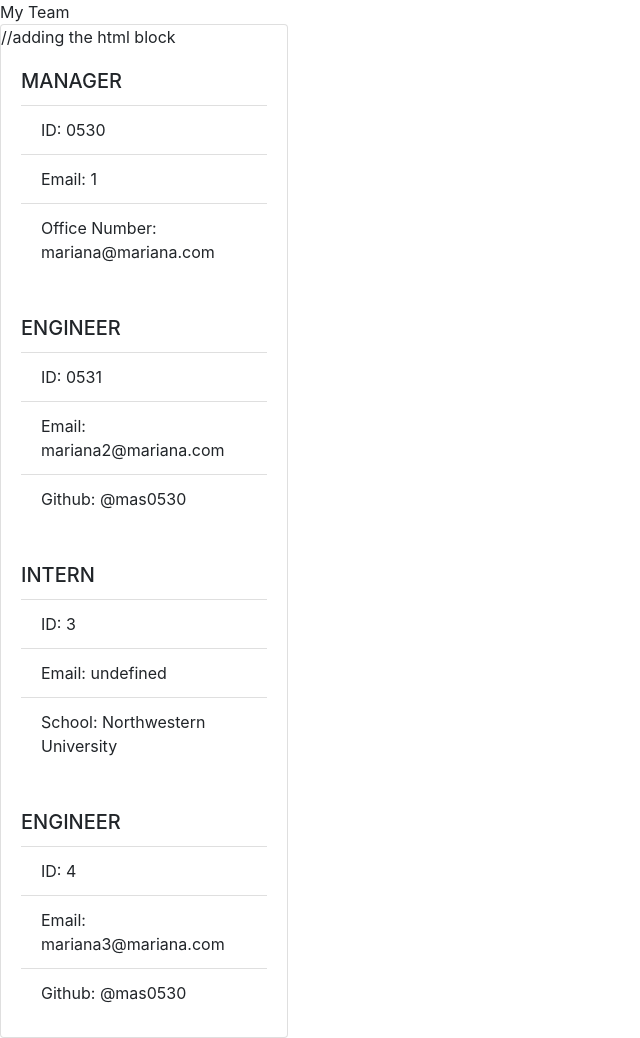
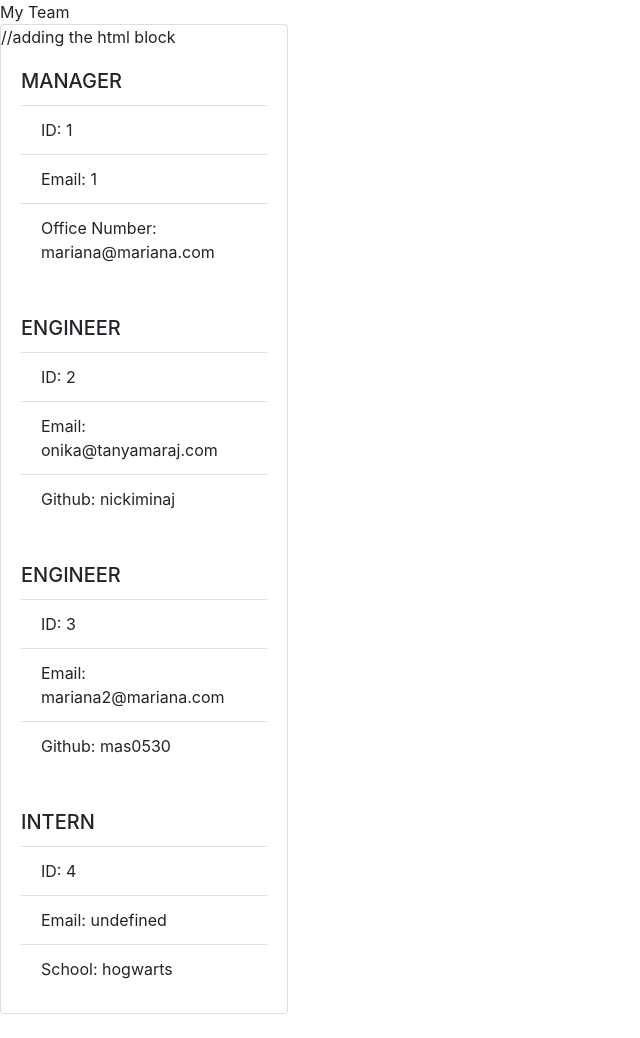
Before and after one commit to mas0530/team_profile_generator, a website: page dist/index.html in a window 1280 px wide. Shown: the whole page, without its empty margins (0-640 px from the left). After the commit the page ends 1014 px from the top, so only its background shows below. Drawn offline with nearby package versions, Linux system fonts and the light colour scheme.

```diff
--- a/dist/index.html
+++ b/dist/index.html
@@ -19,7 +19,7 @@
             <div class="card-body">
             <h5 class="card-title">MANAGER</h5>
             <ul class="list-group list-group-flush">
-                <li class="list-group-item">ID: 0530</li>
+                <li class="list-group-item">ID: 1</li>
                 <li class="list-group-item">Email: 1</li>
                 <li class="list-group-item">Office Number: mariana@mariana.com</li>
             </ul>
@@ -28,27 +28,27 @@
             <div class="card-body">
             <h5 class="card-title">ENGINEER</h5>
             <ul class="list-group list-group-flush">
-                <li class="list-group-item">ID: 0531</li>
+                <li class="list-group-item">ID: 2</li>
+                <li class="list-group-item">Email: onika@tanyamaraj.com</li>
+                <li class="list-group-item">Github: nickiminaj</li>
+            </ul>
+        </div>
+
+            <div class="card-body">
+            <h5 class="card-title">ENGINEER</h5>
+            <ul class="list-group list-group-flush">
+                <li class="list-group-item">ID: 3</li>
                 <li class="list-group-item">Email: mariana2@mariana.com</li>
-                <li class="list-group-item">Github: @mas0530</li>
+                <li class="list-group-item">Github: mas0530</li>
             </ul>
         </div>
 
             <div class="card-body">
             <h5 class="card-title">INTERN</h5>
             <ul class="list-group list-group-flush">
-                <li class="list-group-item">ID: 3</li>
+                <li class="list-group-item">ID: 4</li>
                 <li class="list-group-item">Email: undefined</li>
-                <li class="list-group-item">School: Northwestern University</li>
-            </ul>
-        </div>
-
-            <div class="card-body">
-            <h5 class="card-title">ENGINEER</h5>
-            <ul class="list-group list-group-flush">
-                <li class="list-group-item">ID: 4</li>
-                <li class="list-group-item">Email: mariana3@mariana.com</li>
-                <li class="list-group-item">Github: @mas0530</li>
+                <li class="list-group-item">School: hogwarts</li>
             </ul>
         </div>
 
```
Also changed, not shown: 1 other file.
